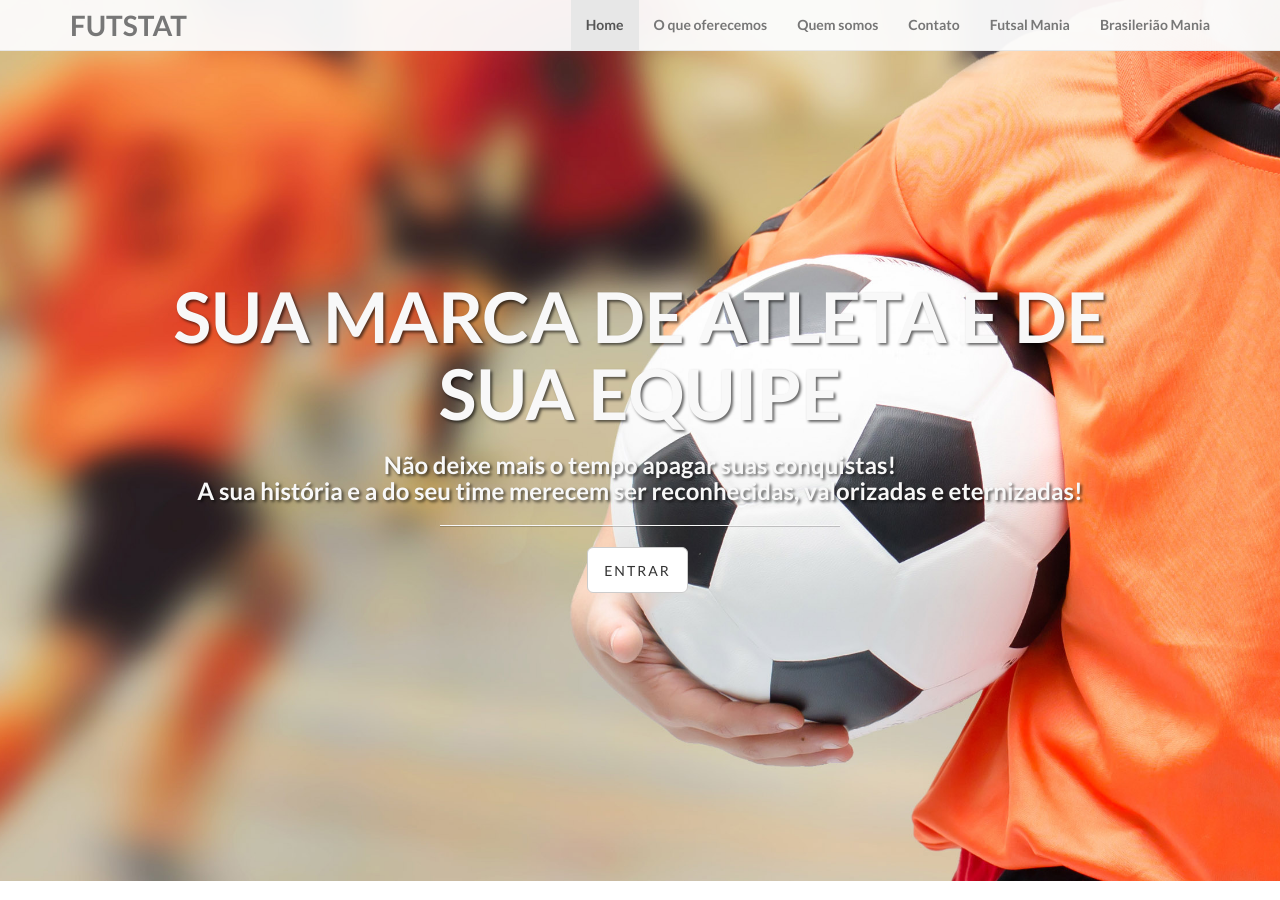
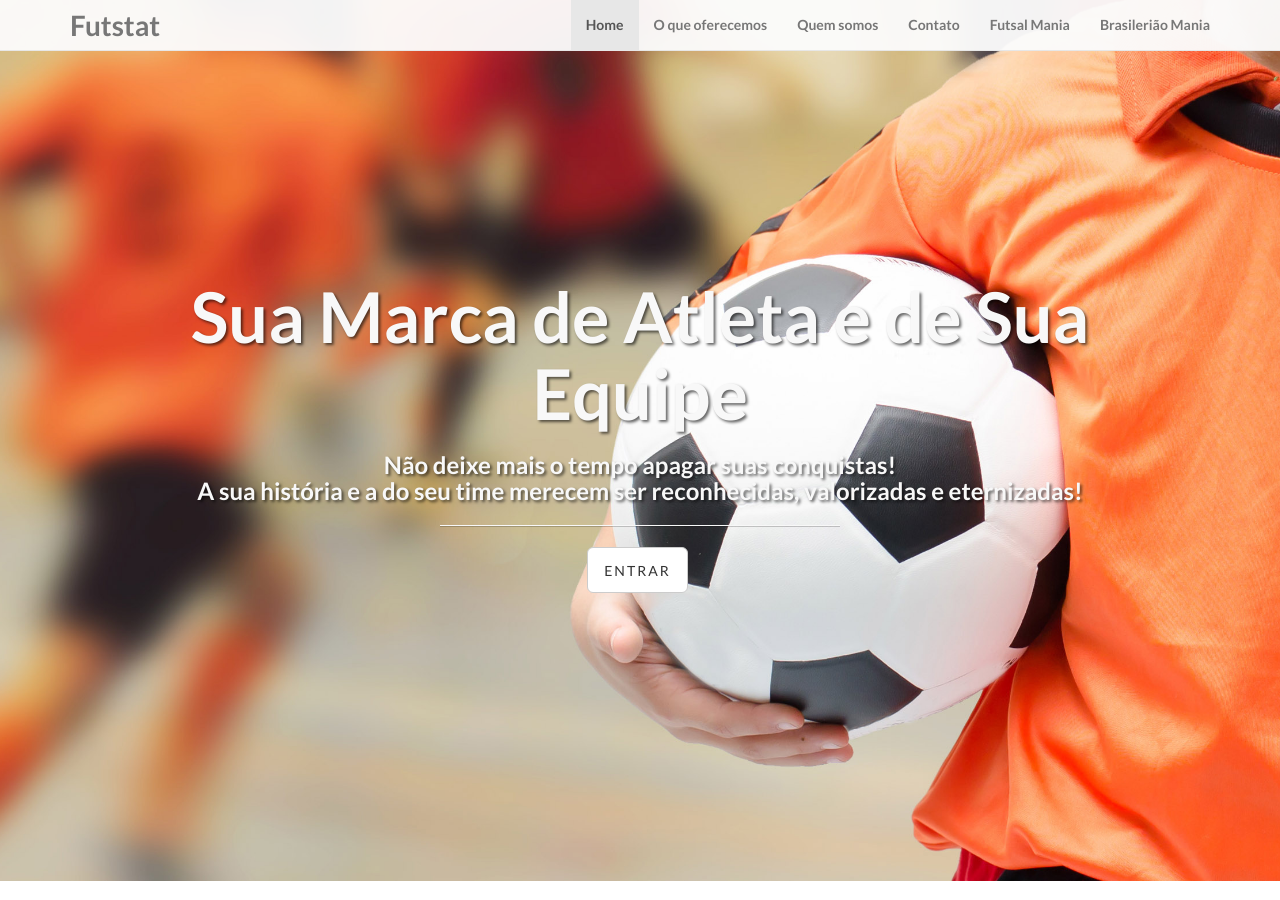
Before and after one commit to ablazko/futstat, a Jekyll site: the page built from index.html, in a window 1280 px wide and 900 px high. Built offline with Jekyll 4.4.1, drawn with Linux system fonts in a browser that asks for light colours.

Commit message:
adjustments
google adword policies

```diff
--- a/_config.yml
+++ b/_config.yml
@@ -3,11 +3,11 @@
 # ----------------------- #
 
 url: http://www.futstat.com.br
-title: FUTSTAT
+title: Futstat
 email: andre.blazko@gmail.com
 author: Futstat
 description: > # "Write an awesome description for your new site here.
-  SUA MARCA DE ATLETA E DE SUA EQUIPE. Não deixe mais o tempo apagar suas conquistas! A sua história e a do seu time merecem ser reconhecidas, valorizadas e eternizadas!
+  Sua Marca de Atleta e de Sua Equipe. Não deixe mais o tempo apagar suas conquistas! A sua história e a do seu time merecem ser reconhecidas, valorizadas e eternizadas!
 copyright: 'Copyright &copy; 2016 Futstat. All Rights Reserved.'
 credits: "Desenvolvido por <a href='http://www.sleekdata.com.br' target='_blank'>Sleek Data</a>"
 
--- a/index.html
+++ b/index.html
@@ -1,5 +1,5 @@
 ---
 layout: default
-title: SUA MARCA DE ATLETA E DE SUA EQUIPE
+title: Sua Marca de Atleta e de Sua Equipe
 subTitle: Não deixe mais o tempo apagar suas conquistas!<br>A sua história e a do seu time merecem ser reconhecidas, valorizadas e eternizadas!
 ---
```
